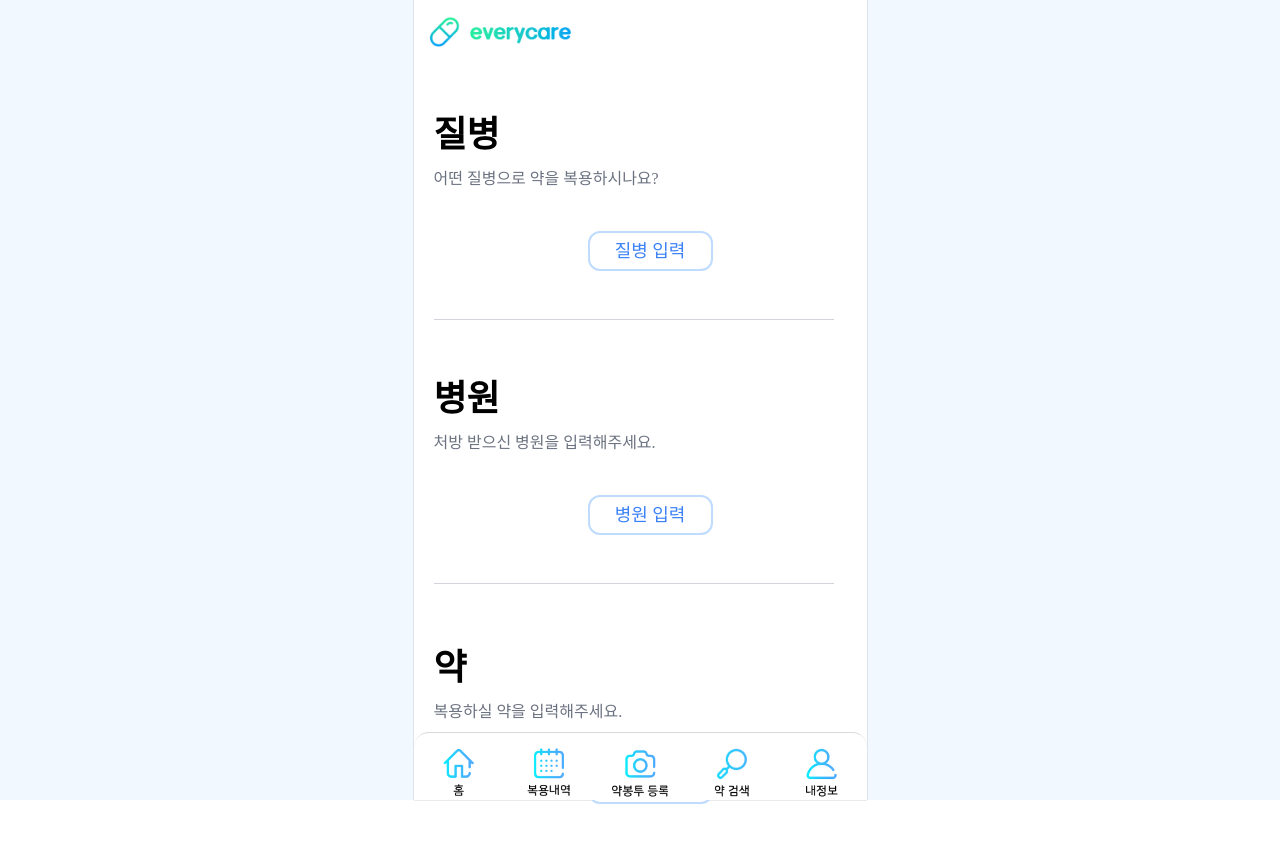
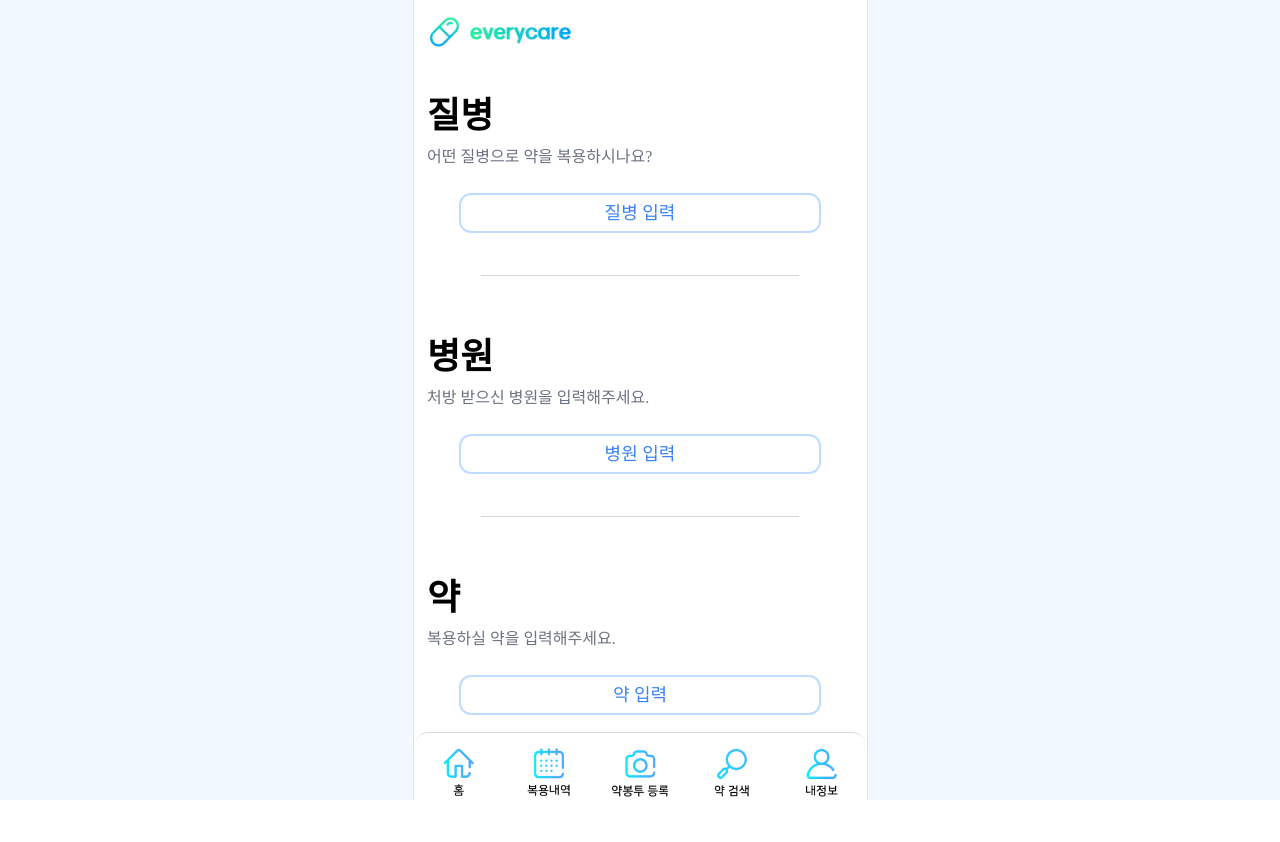
Before and after one commit to woosungking/EveryCare-frontend, a React (Vite) app: page /direct-register in a window 1280 px wide. Shown: the top 842 px of the page. After the commit the page ends 800 px from the top, so only its background shows below. Built offline with nearby package versions, Linux system fonts and the light colour scheme; a web font is replaced by a local one.

Commit message:
직접 등록하기(DirectRegister) 퍼블리싱 수정

```diff
--- a/package.json
+++ b/package.json
@@ -15,11 +15,12 @@
     "eslint-config-prettier": "^9.1.0",
     "flatpickr": "^4.6.13",
     "lodash": "^4.17.21",
-    "react": "^18.2.0",
+    "react": "^18.3.1",
     "react-datepicker": "^6.9.0",
     "react-dom": "^18.2.0",
     "react-hook-form": "^7.52.0",
-    "react-router-dom": "^6.23.1",
+    "react-router": "^6.24.0",
+    "react-router-dom": "^6.24.0",
     "swiper": "^11.1.4"
   },
   "devDependencies": {
--- a/src/components/register/DirectRegister.tsx
+++ b/src/components/register/DirectRegister.tsx
@@ -3,6 +3,7 @@ import { useState } from 'react';
 import RegisterSick from '../../assets/register/RegisterSick.svg';
 import RegisterHos from '../../assets/register/RegisterHospital.svg';
 import { useNavigate } from 'react-router-dom';
+import CustomHr from '../CustomHr';
 
 const DirectRegister: React.FC = () => {
   const [selectedSick, setSelectedSick] = useState<boolean>(false);
@@ -46,28 +47,32 @@ const DirectRegister: React.FC = () => {
   };
 
   return (
-    <div>
-      <div className="mt-16 ml-5">
-        <div className="flex flex-col mt-5" style={{ height: '200px' }}>
+    <div className="h-[83vh] w-100% flex justify-center flex-col items-center space-y-[2vh]">
+      <div className="flex h-[35%] w-[100%]">
+        <div className="flex flex-col w-full h-[30%] mt-[10%]">
           {!selectedSick ? (
             <>
-              <p className="text-4xl font-black mb-3">질병</p>
-              <p className="text-base text-gray-500 mb-10">
+              <p className="text-4xl w-[50%] font-black ml-[3%] mb-[2%]">질병</p>
+              <p className="text-base w-[90%] text-gray-500 ml-[3%]">
                 어떤 질병으로 약을 복용하시나요?
               </p>
-              <div className="flex justify-center w-full">
+              <div className="flex justify-center m-auto w-full mt-[3vh]">
                 <button
                   name="sick"
                   onClick={onClickSick}
-                  className="w-[125px] h-[40px] border-2 rounded-xl text-lg mb-12 border-blue-200 text-blue-500 bg-white hover:bg-blue-200 hover:text-white"
+                  className="w-[80%] h-[40px] border-2 rounded-xl text-lg border-blue-200 text-blue-500 bg-white hover:bg-blue-200 hover:text-white"
                 >
                   질병 입력
                 </button>
               </div>
             </>
           ) : (
-            <div className="flex items-center space-x-4 mt-5 mb-36">
-              <img src={RegisterSick} alt="질병" />
+            <div className="flex m-[3vh] items-center space-x-4">
+              <img
+                src={RegisterSick}
+                alt="질병"
+                className="w-[41px] h-[34px]"
+              />
               {sickConfirm ? (
                 <p className="text-2xl text-gray-700">{sickValue}</p>
               ) : (
@@ -76,7 +81,7 @@ const DirectRegister: React.FC = () => {
                     type="text"
                     value={sickValue}
                     onChange={handleSickInputChange}
-                    className="h-[40px] w-[300px] rounded-xl border border-black text-gray-700 bg-white text-lg"
+                    className="h-[40px] w-[70%] rounded-xl border border-black text-gray-700 bg-white text-lg"
                     placeholder="질병명을 입력해주세요."
                   />
                   <button
@@ -90,30 +95,34 @@ const DirectRegister: React.FC = () => {
               )}
             </div>
           )}
-          <hr className="border-t-1.5 border-gray-300 w-[400px]" />
         </div>
       </div>
-      <div className="mt-16 ml-5">
-        <div className="flex flex-col mt-1">
+      <hr className="border-1 border-gray-300 m-auto w-[70%]" />
+      <div className="w-[100%] h-[35%]">
+        <div className="flex flex-col h-[30%] mt-[10%]">
           {!selectedHos ? (
             <>
-              <p className="text-4xl font-black mb-3">병원</p>
-              <p className="text-base text-gray-500 mb-10">
+              <p className="text-4xl w-[50%] font-black mb-[2%] ml-[3%]">병원</p>
+              <p className="text-base text-gray-500 ml-[3%]">
                 처방 받으신 병원을 입력해주세요.
               </p>
-              <div className="flex justify-center w-full">
+              <div className="flex justify-center w-full mt-[3vh]">
                 <button
                   name="hospital"
                   onClick={onClickHos}
-                  className="w-[125px] h-[40px] border-2 rounded-xl text-lg mb-12 border-blue-200 text-blue-500 bg-white hover:bg-blue-200 hover:text-white"
+                  className="w-[80%] h-[40px] border-2 rounded-xl text-lg border-blue-200 text-blue-500 bg-white hover:bg-blue-200 hover:text-white"
                 >
                   병원 입력
                 </button>
               </div>
             </>
           ) : (
-            <div className="flex items-center space-x-4 mt-5 mb-36">
-              <img src={RegisterHos} alt="hopital" />
+            <div className="m-[3vh] flex items-center space-x-4">
+              <img
+                src={RegisterHos}
+                alt="hopital"
+                className="w-[41px] h-[34px]"
+              />
               {hosConfirm ? (
                 <p className="text-2xl text-gray-700">{hosValue}</p>
               ) : (
@@ -122,7 +131,7 @@ const DirectRegister: React.FC = () => {
                     type="text"
                     value={hosValue}
                     onChange={handleHosInputChange}
-                    className="h-[40px] w-[285px] rounded-xl border border-black text-gray-700 bg-white text-lg"
+                    className="h-[40px] w-[70%] rounded-xl border border-black text-gray-700 bg-white text-lg"
                     placeholder="병원명을 입력해주세요."
                   />
                   <button
@@ -136,20 +145,20 @@ const DirectRegister: React.FC = () => {
               )}
             </div>
           )}
-          <hr className="border-t-1.5 border-gray-300 w-[400px]" />
         </div>
       </div>
-      <div className="mt-16 ml-5">
-        <div className="flex flex-col mt-1">
-          <p className="text-4xl font-black mb-3">약</p>
-          <p className="text-base text-gray-500 mb-10">
+      <hr className="border-1 border-gray-300 m-auto w-[70%]" />
+      <div className="bg-pih-[35%] w-[100%]">
+        <div className="flex flex-col h-[30%] mt-[10%]">
+          <p className="text-4xl font-black mb-[2%] ml-[3%]">약</p>
+          <p className="text-base text-gray-500 ml-[3%]">
             복용하실 약을 입력해주세요.
           </p>
-          <div className="flex justify-center w-full">
+          <div className="flex justify-center w-full mt-[3vh]">
             <button
               name="medicine"
               onClick={handleMedicine}
-              className="w-[125px] h-[40px] border-2 rounded-xl text-lg mb-12 border-blue-200 text-blue-500 bg-white hover:bg-blue-200 hover:text-white"
+              className="w-[80%] h-[40px] border-2 rounded-xl text-lg border-blue-200 text-blue-500 bg-white hover:bg-blue-200 hover:text-white"
             >
               약 입력
             </button>
--- a/src/components/register/ScanOrDirec.tsx
+++ b/src/components/register/ScanOrDirec.tsx
@@ -2,6 +2,7 @@ import React from 'react';
 import UpImg from '../../assets/register/Register.png';
 import LowImg from '../../assets/register/Register2.png';
 import CustomHr from '../CustomHr';
+import { useNavigate } from 'react-router-dom';
 
 const ScanOrDirec: React.FC = () => {
   const ContainnerStyle = {
@@ -35,14 +36,26 @@ const ScanOrDirec: React.FC = () => {
     height: '90%',
   };
 
+  const nevigate = useNavigate();
+  const handleRedirect = (path: string) => {
+    console.log('sdsd');
+    nevigate(path);
+  };
+
   return (
     <div style={ContainnerStyle}>
-      <div style={{ ...ImgContainnerStyle, backgroundColor: '#FFFFED' }}>
+      <div
+        style={{ ...ImgContainnerStyle, backgroundColor: '#FFFFED' }}
+        onClick={() => handleRedirect('/direct-scan')}
+      >
         <img src={UpImg} style={imgStyle} alt="약봉투 등록하기" />
         <p>약봉투 등록하기</p>
       </div>
       <CustomHr />
-      <div style={{ ...ImgContainnerStyle, backgroundColor: '#E6FBFF' }}>
+      <div
+        style={{ ...ImgContainnerStyle, backgroundColor: '#E6FBFF' }}
+        onClick={() => handleRedirect('/direct-register')}
+      >
         <img src={LowImg} style={imgStyle} alt="직접입력하기" />
         <p>직접입력하기</p>
       </div>
```
Also changed, not shown: 2 other files (tests, documents, lock files or other folders).
